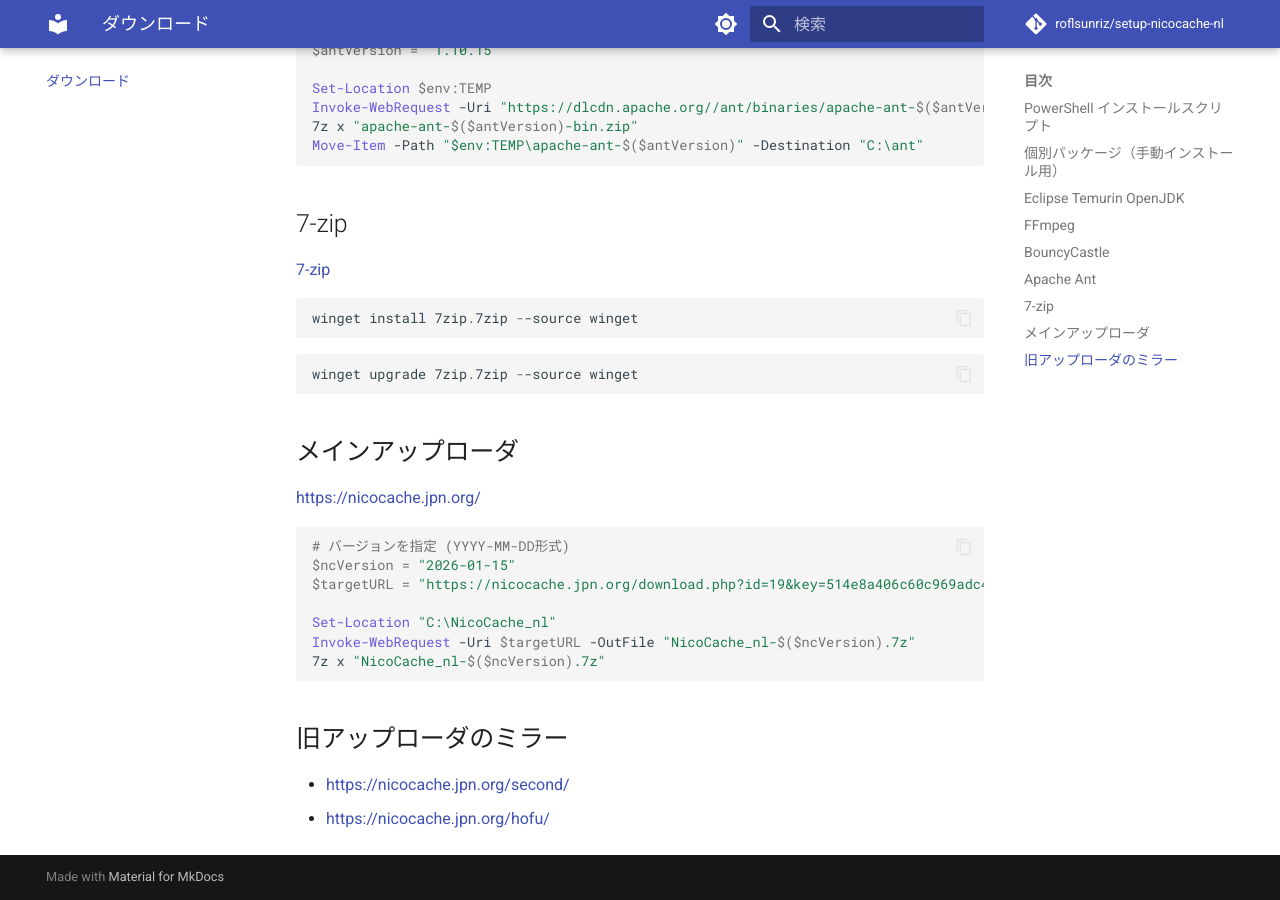
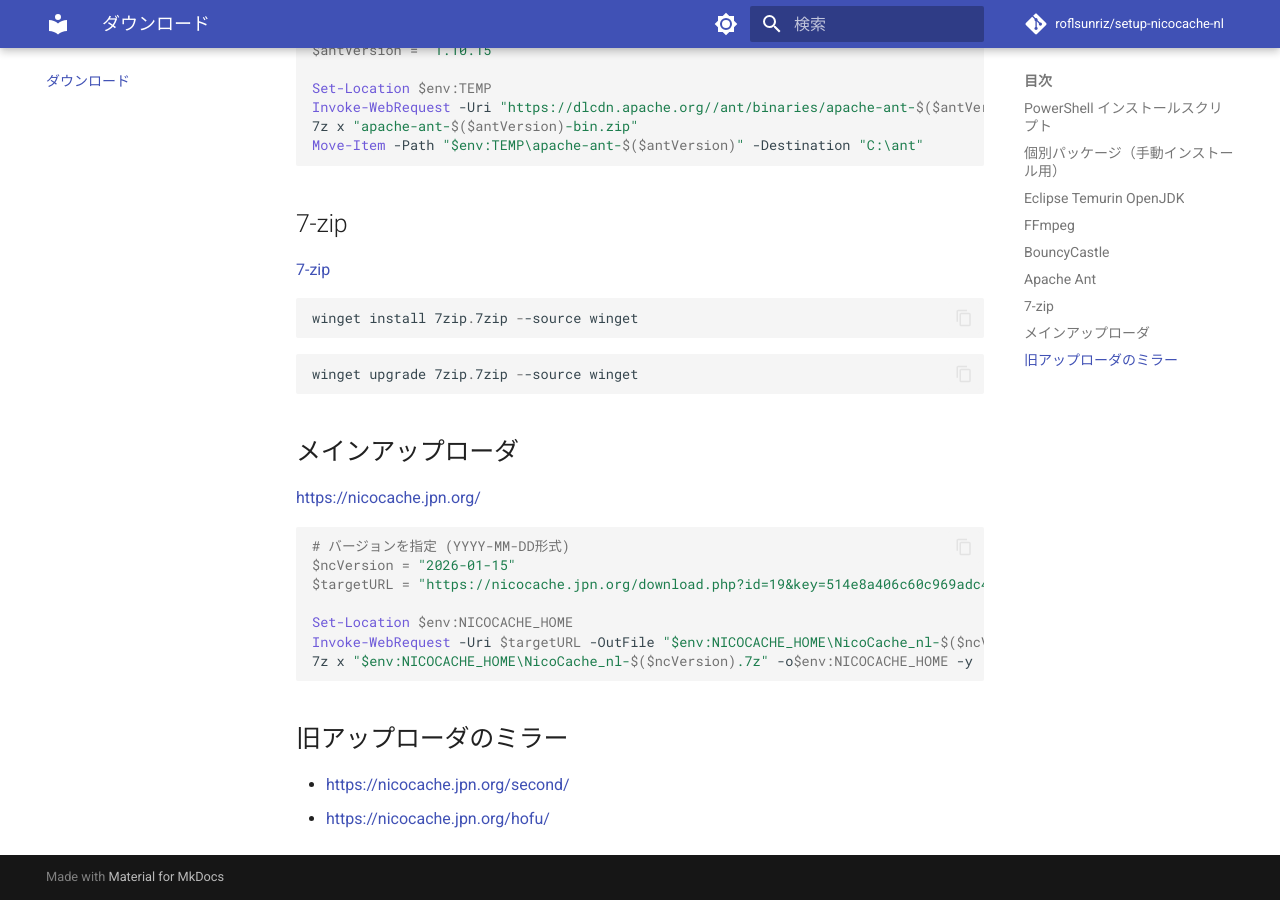
Before and after one commit to roflsunriz/setup-nicocache-nl, an MkDocs documentation site: the page built from docs/download.md, in a window 1280 px wide and 900 px high, scrolled down 1669 px. Built offline with MkDocs 1.6.1 and Material for MkDocs 9.7.7, drawn with Linux system fonts in a browser that asks for light colours; comment, search, counter and statistics services are not loaded.

Commit message:
docs(download.md): ダウンロード先のパスをNICOCACHE_HOME環境変数を利用するように更新しました
- 柔軟性を高めるため、NICOCACHE_HOME環境変数を使用してダウンロード先を指定するように変更しました
- 抽出コマンドを更新し、出力先ディレクトリを指定する際に同じ環境変数を使用するように修正しました

````diff
--- a/docs/download.md
+++ b/docs/download.md
@@ -93,9 +93,9 @@
 $ncVersion = "2026-01-15"
 $targetURL = "https://nicocache.jpn.org/download.php?id=19&key=514e8a406c60c969adc4ff934d5e65427cdc09c74cab334e543f7c96f80b4d81"
 
-Set-Location "C:\NicoCache_nl"
-Invoke-WebRequest -Uri $targetURL -OutFile "NicoCache_nl-$($ncVersion).7z"
-7z x "NicoCache_nl-$($ncVersion).7z"
+Set-Location $env:NICOCACHE_HOME
+Invoke-WebRequest -Uri $targetURL -OutFile "$env:NICOCACHE_HOME\NicoCache_nl-$($ncVersion).7z"
+7z x "$env:NICOCACHE_HOME\NicoCache_nl-$($ncVersion).7z" -o$env:NICOCACHE_HOME -y
 ```
 
 ## 旧アップローダのミラー
````
